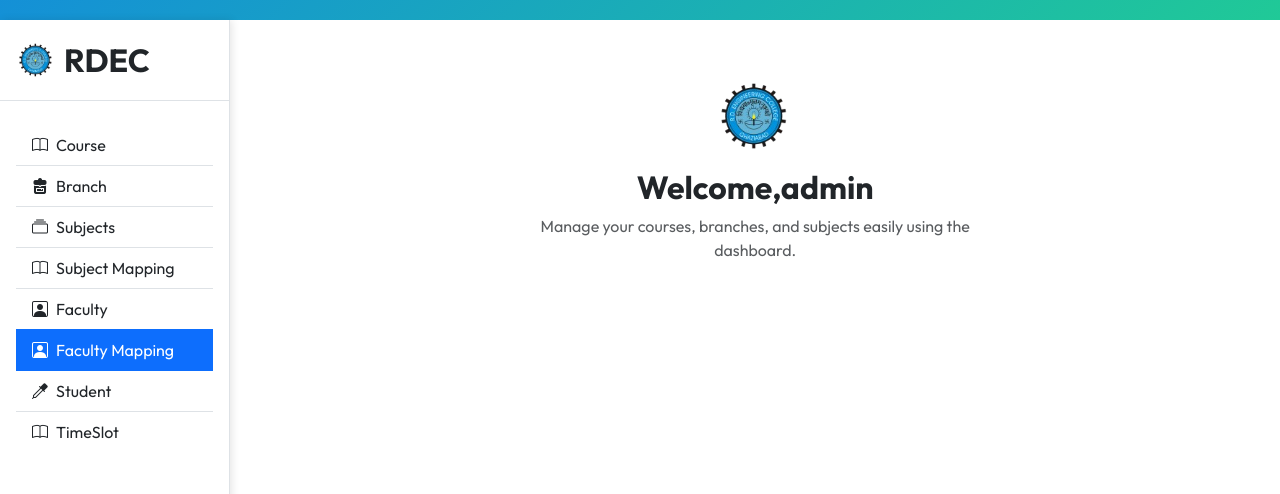
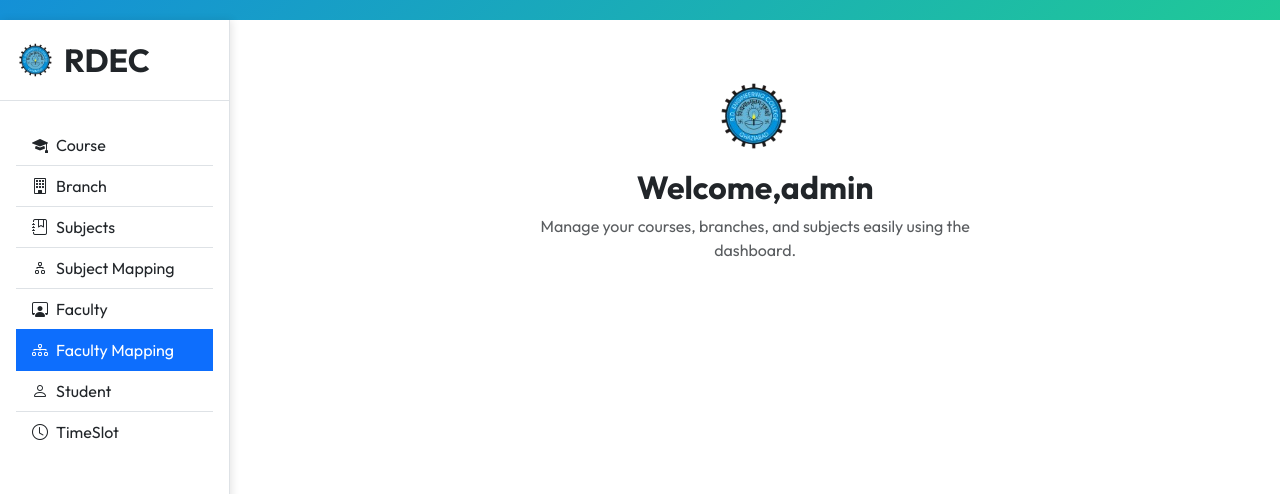
Before and after one commit to Yoge07sh/ERP_project, a React (Vite) app in the folder admin-erp-main/: page / in a window 1280 px wide. Shown: the part 780-1274 px from the top of the page. Built offline with nearby package versions, Linux system fonts and the light colour scheme; no server answers.

Commit message:
modified icon in sidebar

```diff
--- a/admin-erp-main/src/components/Sidebar.jsx
+++ b/admin-erp-main/src/components/Sidebar.jsx
@@ -43,7 +43,7 @@ let [isloggedin,setIsloggedin]=useState(false)
               to="/courses"
               className="d-flex align-items-center gap-2"
             >
-              <i className='bi bi-book'></i>
+              <i className='bi bi-mortarboard-fill'></i>
               <span className="d-none d-md-inline">Course</span>
             </ListGroup.Item>
 
@@ -52,7 +52,7 @@ let [isloggedin,setIsloggedin]=useState(false)
               to="/branches"
               className="d-flex align-items-center gap-2"
             >
-              <i className="bi bi-backpack4-fill"></i>
+              <i className="bi bi-building"></i>
               <span className="d-none d-md-inline">Branch</span>
             </ListGroup.Item>
 
@@ -61,7 +61,7 @@ let [isloggedin,setIsloggedin]=useState(false)
               to="/subjects"
               className="d-flex align-items-center gap-2"
             >
-              <i className="bi bi-collection"></i>
+              <i className="bi bi-journal-bookmark"></i>
               <span className="d-none d-md-inline">Subjects</span>
             </ListGroup.Item>
 
@@ -70,7 +70,7 @@ let [isloggedin,setIsloggedin]=useState(false)
               to="/subjectsmap"
               className="d-flex align-items-center gap-2"
             >
-              <i className='bi bi-book'></i>
+              <i className='bi bi-diagram-2'></i>
               <span className="d-none d-md-inline">Subject Mapping</span>
             </ListGroup.Item>
             <ListGroup.Item
@@ -78,7 +78,7 @@ let [isloggedin,setIsloggedin]=useState(false)
               to="/faculties"
               className="d-flex align-items-center gap-2"
             >
-              <i className='bi bi-person-square'></i>
+              <i className='bi bi-person-workspace'></i>
               <span className="d-none d-md-inline">Faculty</span>
             </ListGroup.Item>
 
@@ -87,7 +87,7 @@ let [isloggedin,setIsloggedin]=useState(false)
               to=""
               className="d-flex align-items-center gap-2"
             >
-              <i className='bi bi-person-square'></i>
+              <i className='bi bi-diagram-3'></i>
               <span className="d-none d-md-inline">Faculty Mapping</span>
             </ListGroup.Item>
 
@@ -96,7 +96,7 @@ let [isloggedin,setIsloggedin]=useState(false)
               to="/students"
               className="d-flex align-items-center gap-2"
             >
-              <i className='bi bi-eyedropper'></i>
+              <i className='bi bi-person'></i>
               <span className="d-none d-md-inline">Student</span>
             </ListGroup.Item>
             <ListGroup.Item
@@ -104,7 +104,7 @@ let [isloggedin,setIsloggedin]=useState(false)
               to="/timeslots"
               className="d-flex align-items-center gap-2"
             >
-              <i className='bi bi-book'></i>
+              <i className='bi bi-clock'></i>
               <span className="d-none d-md-inline">TimeSlot</span>
             </ListGroup.Item>
 
```
